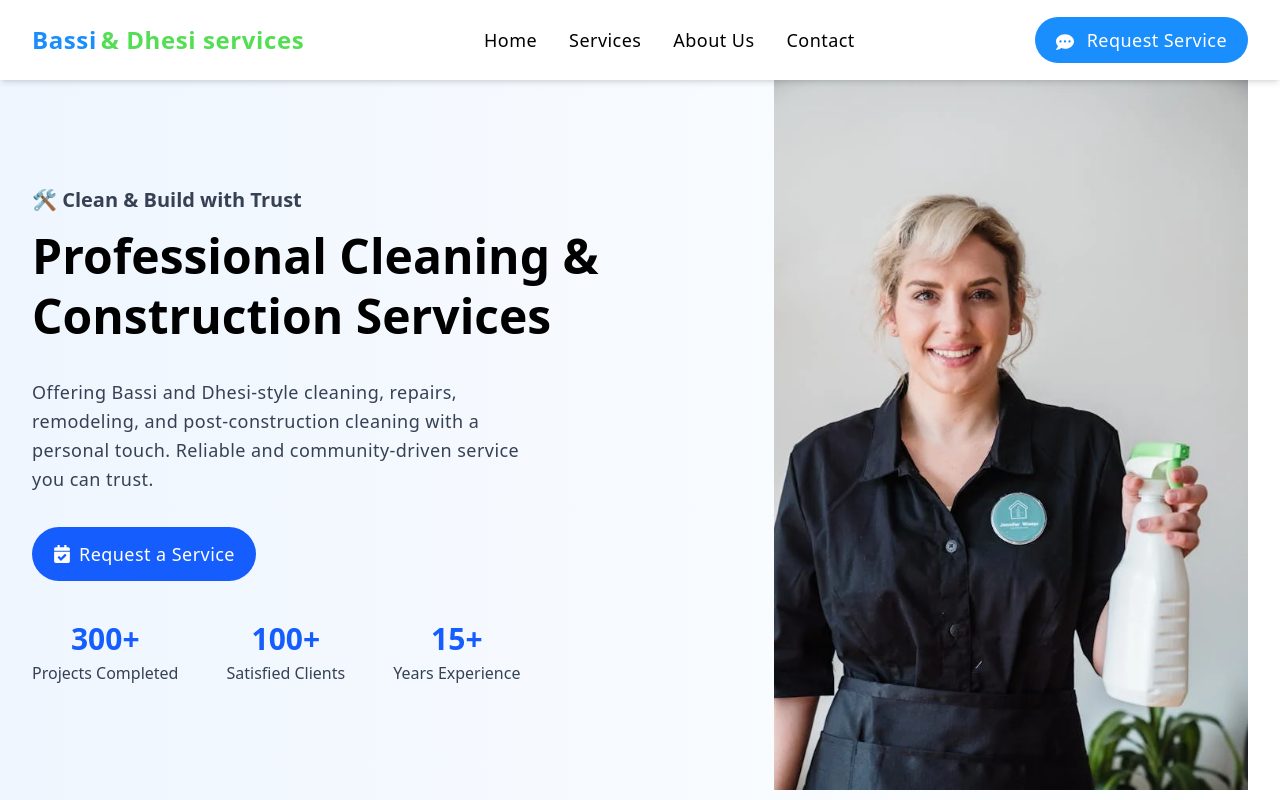
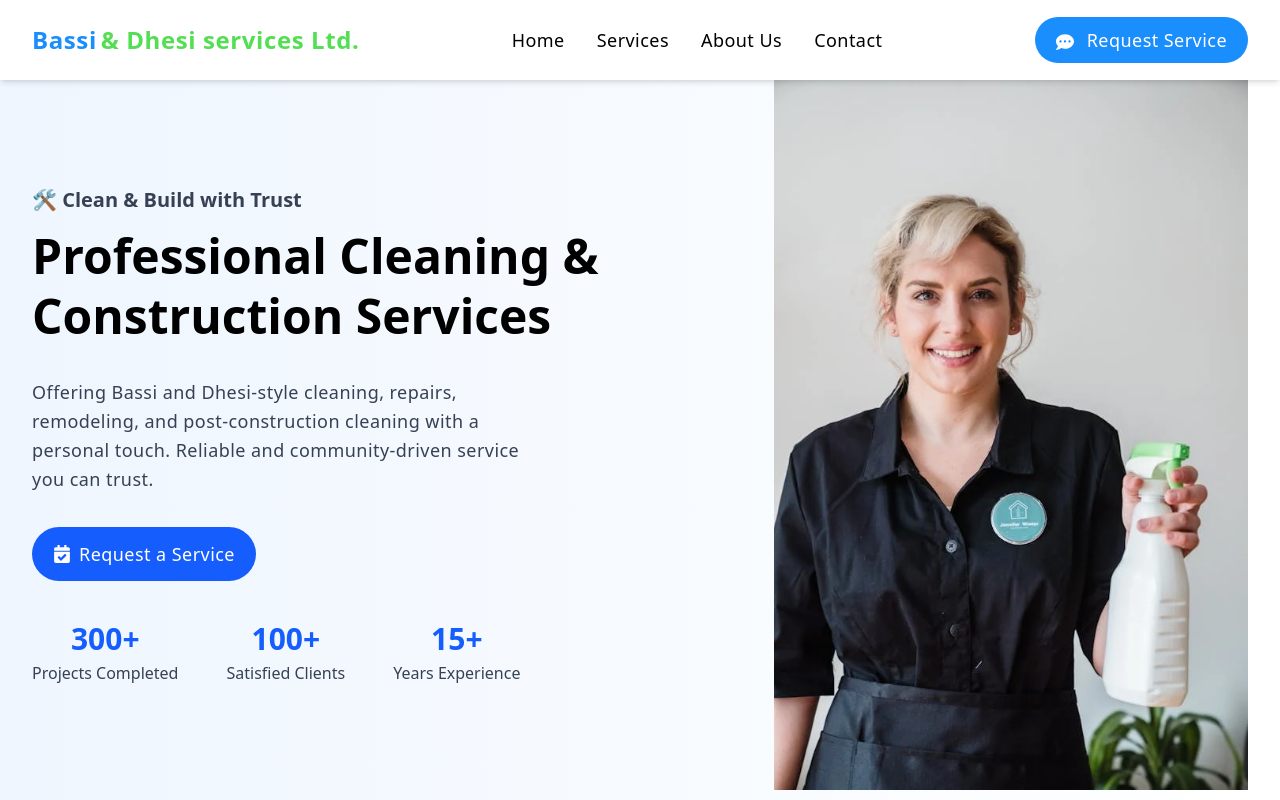
Before and after one commit to Shubham-juris/bassianddesiltd, a React (Vite) app: page / in a window 1280 px wide. Shown: the top 800 px of the page. Built offline with nearby package versions, Linux system fonts and the light colour scheme.

Commit message:
Update Navbar.jsx

```diff
--- a/src/Components/Navbar.jsx
+++ b/src/Components/Navbar.jsx
@@ -29,7 +29,7 @@ function Navbar() {
           <Link to="/" className="text-[#1A8EFD] no-underline tracking-wide">
             Bassi
             <span className="text-[#54de54] font-cambria text-2xl font-bold ml-1">
-              & Dhesi services
+              & Dhesi services Ltd.
             </span>
           </Link>
         </h1>
```
